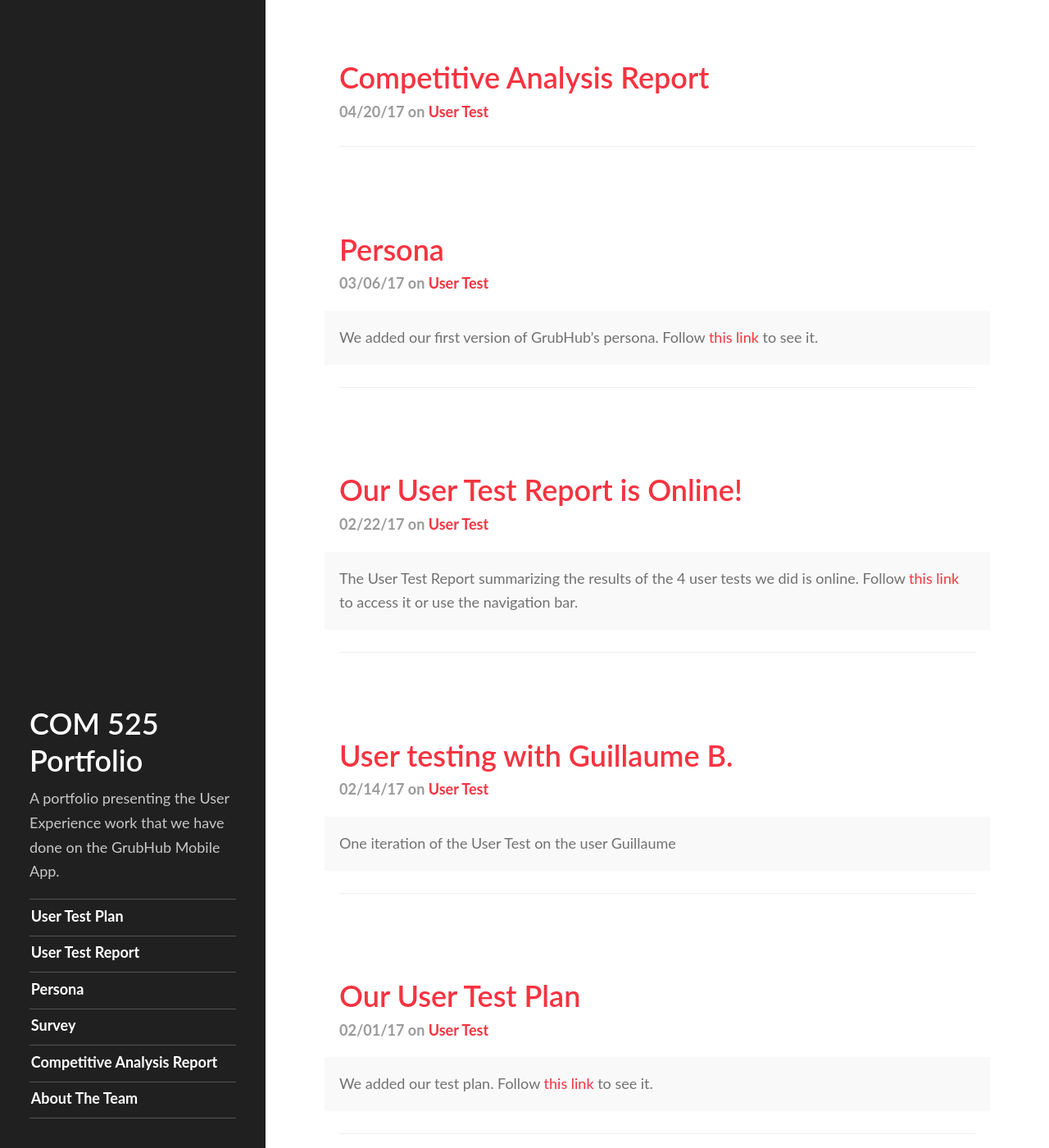
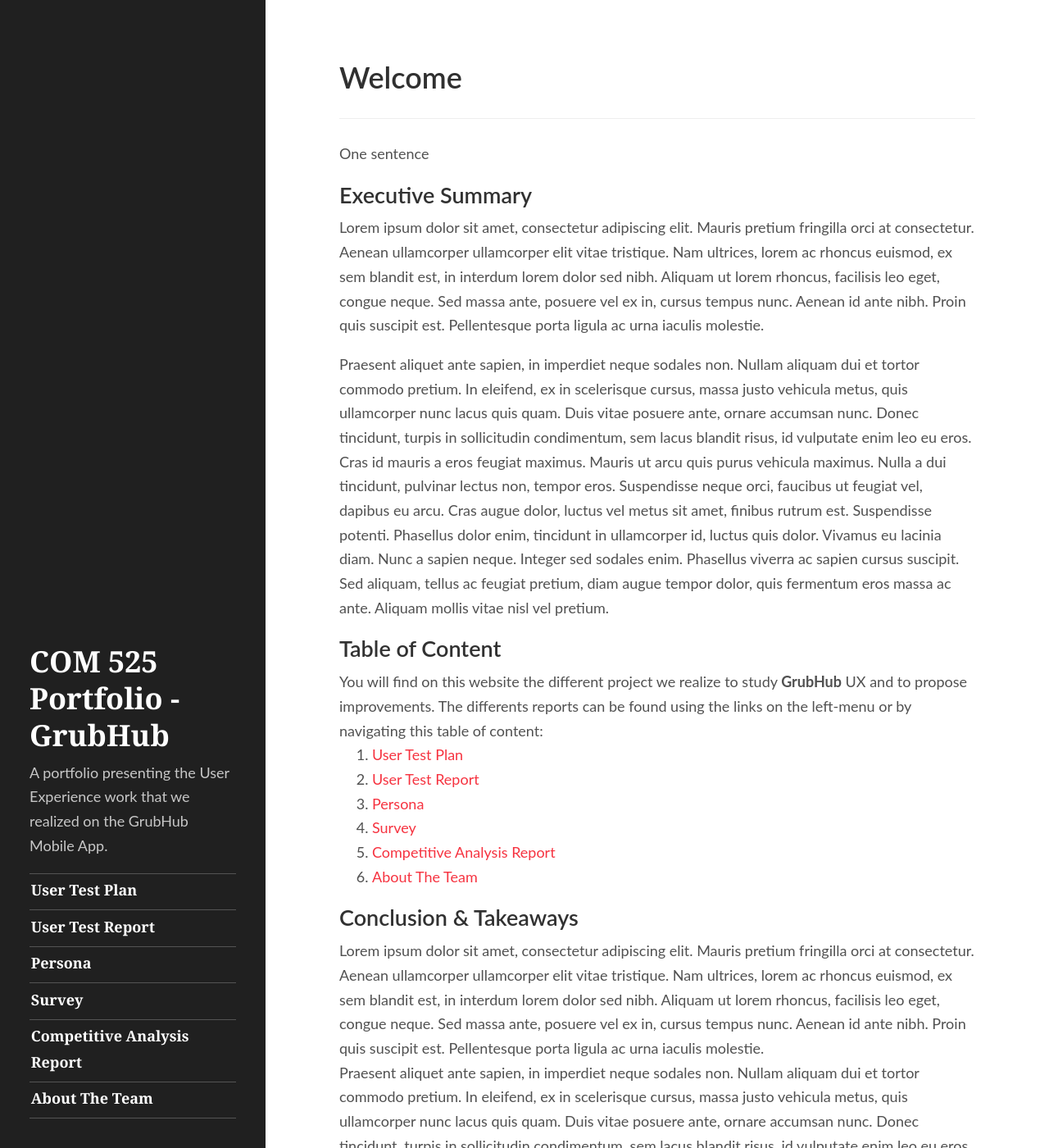
Before and after one commit to florian-wahl/com525portfolio, a Jekyll site: the page built from index.html, in a window 1280 px wide and 1400 px high. Shown: the whole window at 82% size. Built offline with Jekyll 4.4.1, drawn with Linux system fonts in a browser that asks for light colours; the list of posts is cut into pages by our own code; some of the changed text lies outside the part shown.

Commit message:
changed index, changed font

```diff
--- a/_config.yml
+++ b/_config.yml
@@ -13,7 +13,7 @@
 # i.e. `http://<username>.github.io`
 baseurl:             ""
 
-title:               COM 525 Portfolio
+title:               COM 525 Portfolio - GrubHub
 
 # Pagination
 paginate:            5
@@ -21,7 +21,7 @@
 
 # Markdown enabled, however don't use more than one paragraph (enforced by `>`)
 description:         >
-  A portfolio presenting the User Experience work that we have done on the GrubHub Mobile App.
+  A portfolio presenting the User Experience work that we realized on the GrubHub Mobile App.
 
 # The tags listed as entries in the sidebar
 sidebar_tags:        []
@@ -31,8 +31,8 @@
 color:               '#F63340'
 
 # Fonts
-font:                'Lato, sans-serif'
-font_accent:         '"Lato", "PT Serif", Georgia, serif'
+font:                'Lato'
+font_accent:         '"Work Sans", Georgia, serif'
 load_google_fonts:   'Lato|Roboto+Slab:700|PT+Serif:400,400italic,700,700italic'
 
 # About yourself
--- /dev/null
+++ b/_layouts/home.html
@@ -0,0 +1,39 @@
+---
+layout: default
+---
+
+<h1 class="page-title">{{ page.title }}</h1>
+<hr/>
+One sentence
+<h2>Executive Summary</h2>
+<p>
+  Lorem ipsum dolor sit amet, consectetur adipiscing elit. Mauris pretium fringilla orci at consectetur. Aenean ullamcorper ullamcorper elit vitae tristique. Nam ultrices, lorem ac rhoncus euismod, ex sem blandit est, in interdum lorem dolor sed nibh. Aliquam ut lorem rhoncus, facilisis leo eget, congue neque. Sed massa ante, posuere vel ex in, cursus tempus nunc. Aenean id ante nibh. Proin quis suscipit est. Pellentesque porta ligula ac urna iaculis molestie.
+</p>
+<p>
+Praesent aliquet ante sapien, in imperdiet neque sodales non. Nullam aliquam dui et tortor commodo pretium. In eleifend, ex in scelerisque cursus, massa justo vehicula metus, quis ullamcorper nunc lacus quis quam. Duis vitae posuere ante, ornare accumsan nunc. Donec tincidunt, turpis in sollicitudin condimentum, sem lacus blandit risus, id vulputate enim leo eu eros. Cras id mauris a eros feugiat maximus. Mauris ut arcu quis purus vehicula maximus. Nulla a dui tincidunt, pulvinar lectus non, tempor eros. Suspendisse neque orci, faucibus ut feugiat vel, dapibus eu arcu. Cras augue dolor, luctus vel metus sit amet, finibus rutrum est.
+</p>
+Suspendisse potenti. Phasellus dolor enim, tincidunt in ullamcorper id, luctus quis dolor. Vivamus eu lacinia diam. Nunc a sapien neque. Integer sed sodales enim. Phasellus viverra ac sapien cursus suscipit. Sed aliquam, tellus ac feugiat pretium, diam augue tempor dolor, quis fermentum eros massa ac ante. Aliquam mollis vitae nisl vel pretium.
+<br>
+<h2>Table of Content</h2>
+You will find on this website the different project we realize to study <b>GrubHub</b> UX and to propose improvements.
+The differents reports can be found using the links on the left-menu or by navigating this table of content:
+<ol>
+{% assign pages_list = site.pages | sort:"weight" %}
+{% for node in pages_list %}
+  {% if node.title != null %}
+    {% if node.layout == "page" %}
+    <li>
+      <a href="{{ node.url | prepend:site.baseurl }}">{{ node.title }}</a>
+    </li>
+    {% endif %}
+  {% endif %}
+{% endfor %}
+</ol>
+
+<h2>Conclusion & Takeaways</h2>
+Lorem ipsum dolor sit amet, consectetur adipiscing elit. Mauris pretium fringilla orci at consectetur. Aenean ullamcorper ullamcorper elit vitae tristique. Nam ultrices, lorem ac rhoncus euismod, ex sem blandit est, in interdum lorem dolor sed nibh. Aliquam ut lorem rhoncus, facilisis leo eget, congue neque. Sed massa ante, posuere vel ex in, cursus tempus nunc. Aenean id ante nibh. Proin quis suscipit est. Pellentesque porta ligula ac urna iaculis molestie.
+<br>
+Praesent aliquet ante sapien, in imperdiet neque sodales non. Nullam aliquam dui et tortor commodo pretium. In eleifend, ex in scelerisque cursus, massa justo vehicula metus, quis ullamcorper nunc lacus quis quam. Duis vitae posuere ante, ornare accumsan nunc. Donec tincidunt, turpis in sollicitudin condimentum, sem lacus blandit risus, id vulputate enim leo eu eros. Cras id mauris a eros feugiat maximus. Mauris ut arcu quis purus vehicula maximus. Nulla a dui tincidunt, pulvinar lectus non, tempor eros. Suspendisse neque orci, faucibus ut feugiat vel, dapibus eu arcu. Cras augue dolor, luctus vel metus sit amet, finibus rutrum est.
+<br>
+Suspendisse potenti. Phasellus dolor enim, tincidunt in ullamcorper id, luctus quis dolor. Vivamus eu lacinia diam. Nunc a sapien neque. Integer sed sodales enim. Phasellus viverra ac sapien cursus suscipit. Sed aliquam, tellus ac feugiat pretium, diam augue tempor dolor, quis fermentum eros massa ac ante. Aliquam mollis vitae nisl vel pretium.
+<br>
--- a/_sass/pooleparty/_type-essential.scss
+++ b/_sass/pooleparty/_type-essential.scss
@@ -8,6 +8,7 @@ h1, h2, h3, h4, h5, h6 {
   line-height: 1.25;
   color: #313131;
   text-rendering: optimizeLegibility;
+  font-family: $code-font-family;
 }
 
 h1 {
--- a/_sass/pooleparty/_variables.scss
+++ b/_sass/pooleparty/_variables.scss
@@ -25,5 +25,6 @@ $border-color: #e5e5e5;
 $large-breakpoint: 38em;
 $large-font-size: 20px;
 
-$code-font-family: Menlo, Monaco, "Courier New", monospace;
+$code-font-family: Lato;
+$code-font-family-title: "Work Sans";
 $code-color: inherit;
--- a/index.html
+++ b/index.html
@@ -1,4 +1,4 @@
 ---
-layout: blog
-title: Blog
+layout: home
+title: Welcome
 ---
```
